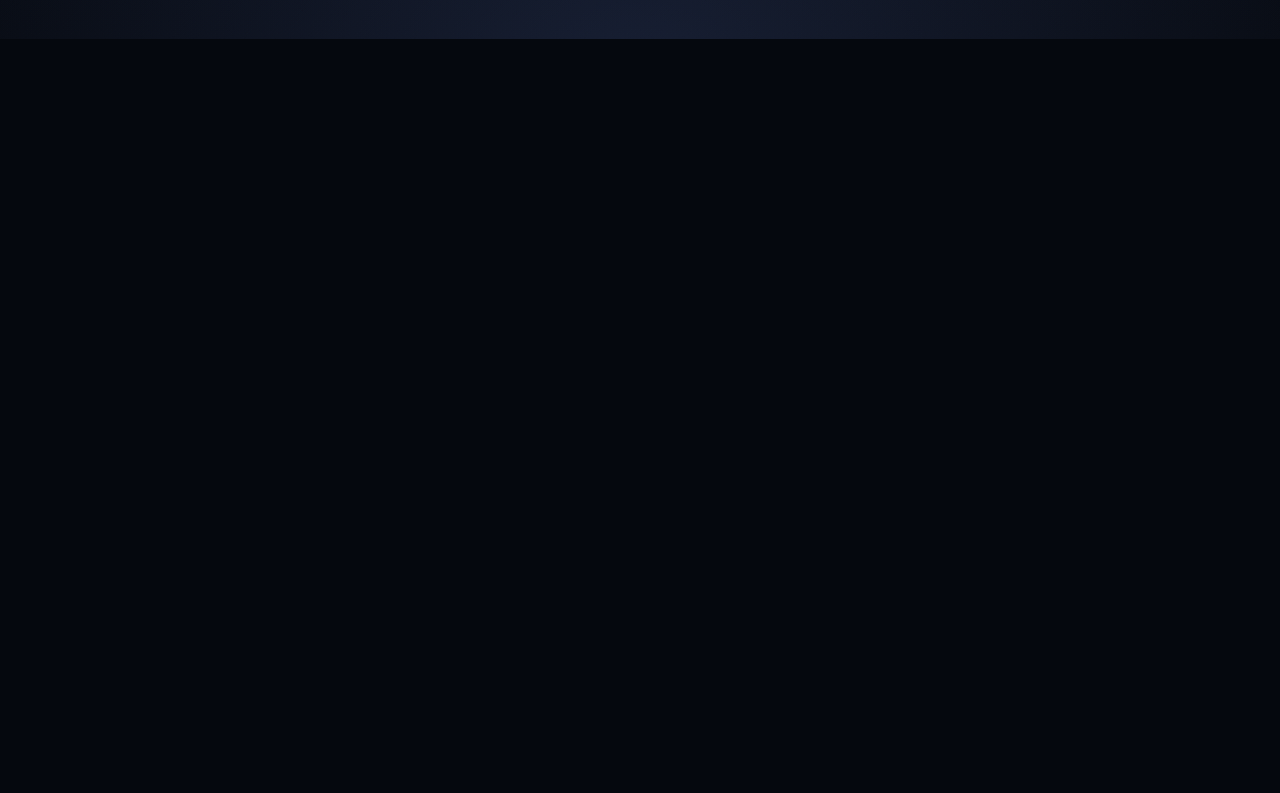
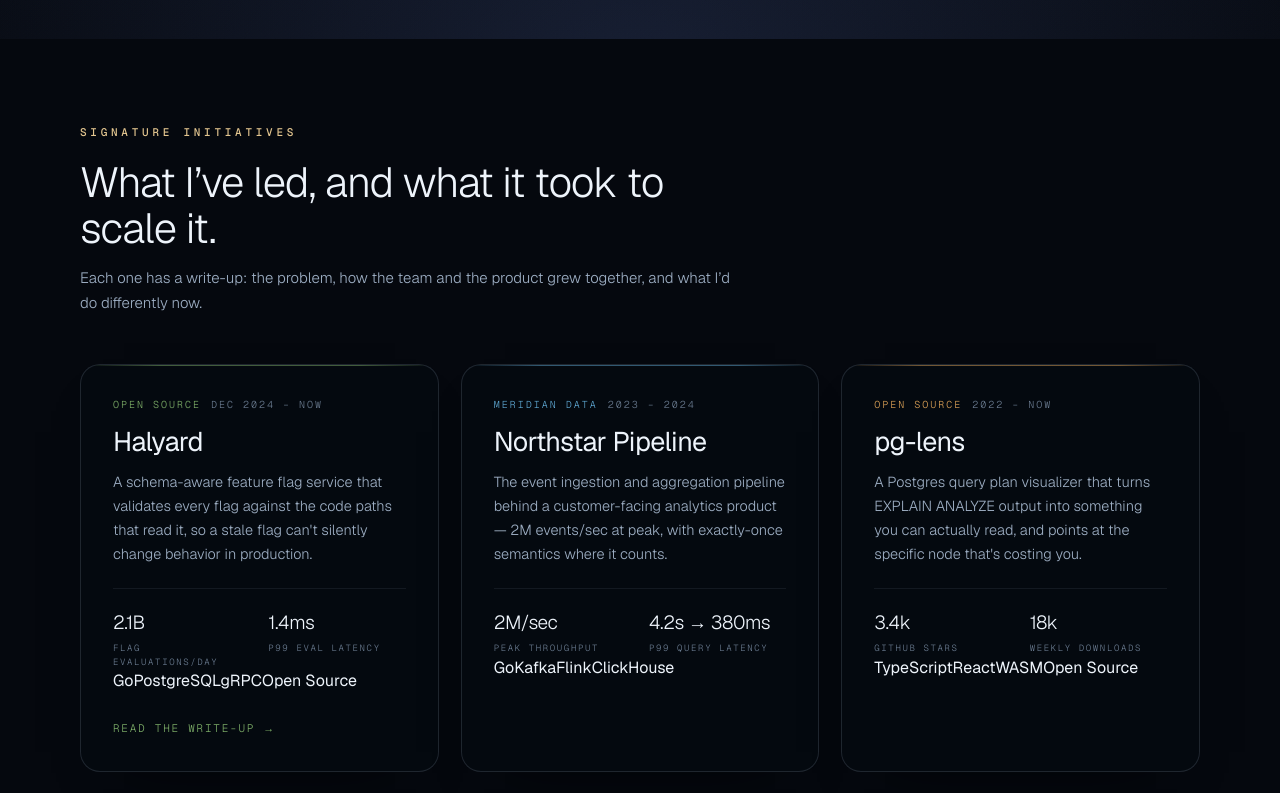
Before and after one commit to cathkwok/portfolio, a Next.js app: page / in a window 1280 px wide. Shown: the part 761-1554 px from the top of the page. Before the commit the page ends 800 px from the top, so only its background shows below. Built offline with nearby package versions, Linux system fonts and the light colour scheme.

Commit message:
feat: add signature work grid to the home page
A card per featured project with headline metrics, tags, and a link
to its write-up.

```diff
--- a/src/app/globals.css
+++ b/src/app/globals.css
@@ -178,3 +178,67 @@
 .scrollcue span { animation: bob 2.6s ease-in-out infinite; display: inline-block; }
 @keyframes bob { 0%, 100% { transform: translateY(0); } 50% { transform: translateY(5px); } }
 @media (prefers-reduced-motion: reduce) { .scrollcue span { animation: none; } }
+
+/* ------------------------------------------------------------- work grid */
+.work { padding: clamp(50px, 10vh, 110px) var(--pad) 0; }
+.work-inner { max-width: 1120px; margin: 0 auto; }
+.section-head { max-width: 660px; margin-bottom: clamp(34px, 6vh, 60px); }
+.section-head.center { margin-left: auto; margin-right: auto; text-align: center; }
+.section-head h2 {
+  margin-top: 16px; font-weight: 300; letter-spacing: -0.022em; line-height: 1.1;
+  font-size: clamp(26px, 4.4vw, 42px);
+}
+.section-head p { margin-top: 15px; color: var(--cream-dim); line-height: 1.65; font-size: 15px; }
+
+.work-grid { display: grid; gap: clamp(16px, 2vw, 22px); grid-template-columns: repeat(auto-fit, minmax(330px, 1fr)); }
+
+.wcard {
+  position: relative; display: flex; flex-direction: column;
+  padding: clamp(24px, 2.8vw, 32px);
+  background: var(--glass); border: 1px solid var(--line); border-radius: 20px;
+  backdrop-filter: blur(14px); -webkit-backdrop-filter: blur(14px);
+  box-shadow: 0 24px 60px -44px rgba(0, 0, 0, 0.9);
+  overflow: hidden; transition: border-color 0.3s ease, transform 0.3s ease;
+}
+/* accent hairline along the top edge */
+.wcard::before {
+  content: ""; position: absolute; top: 0; left: 0; right: 0; height: 1px;
+  background: linear-gradient(90deg, transparent, var(--dot, var(--accent)) 22%, var(--dot, var(--accent)) 78%, transparent);
+  opacity: 0.5; transition: opacity 0.3s ease;
+}
+.wcard:hover { border-color: rgba(190, 214, 240, 0.26); transform: translateY(-3px); }
+.wcard:hover::before { opacity: 1; }
+
+.wcard .meta {
+  display: flex; flex-wrap: wrap; gap: 10px; align-items: baseline;
+  font-family: var(--mono); font-size: 10px; letter-spacing: 0.2em; text-transform: uppercase;
+  color: var(--cream-faint);
+}
+.wcard .meta .org { color: var(--dot, var(--accent)); }
+.wcard h3 {
+  margin-top: 14px; font-size: clamp(22px, 2.8vw, 27px); font-weight: 400;
+  letter-spacing: -0.022em; line-height: 1.15;
+}
+.wcard h3 a { color: inherit; text-decoration: none; }
+.wcard h3 a::after { content: ""; position: absolute; inset: 0; }
+.wcard:hover h3 a { color: var(--dot, var(--accent)); }
+.wcard .blurb { margin-top: 13px; color: var(--cream-dim); font-size: 14.5px; line-height: 1.65; }
+
+.wmetrics {
+  display: grid; grid-template-columns: repeat(2, minmax(0, 1fr)); gap: 18px; margin-top: 22px;
+  padding-top: 20px; border-top: 1px solid var(--line-soft);
+}
+.wmetrics > div:only-child { grid-column: span 2; }
+.wmetrics .v { font-size: 19px; font-weight: 300; letter-spacing: -0.025em; color: var(--cream); }
+.wmetrics .k {
+  margin-top: 5px; font-family: var(--mono); font-size: 9px; letter-spacing: 0.18em;
+  text-transform: uppercase; color: var(--cream-faint);
+}
+.wcard .foot { margin-top: auto; padding-top: 22px; }
+.wcard .more {
+  display: inline-flex; align-items: center; gap: 8px;
+  font-family: var(--mono); font-size: 11px; letter-spacing: 0.16em; text-transform: uppercase;
+  color: var(--dot, var(--accent)); text-decoration: none;
+}
+.wcard .more span { transition: transform 0.25s ease; }
+.wcard:hover .more span { transform: translateX(4px); }
--- a/src/app/page.tsx
+++ b/src/app/page.tsx
@@ -1,7 +1,9 @@
-import { getProfile } from "@/lib/content";
+import WorkGrid from "@/components/WorkGrid";
+import { getProfile, getProjects } from "@/lib/content";
 
 export default function Home() {
   const profile = getProfile();
+  const projects = getProjects();
 
   return (
     <main className="content" id="main">
@@ -19,6 +21,8 @@
           <span>Scroll &darr;</span>
         </div>
       </section>
+
+      <WorkGrid projects={projects} />
     </main>
   );
 }
--- /dev/null
+++ b/src/components/WorkGrid.tsx
@@ -0,0 +1,66 @@
+import Link from "next/link";
+import type { CSSProperties } from "react";
+import type { Entry } from "@/lib/content";
+
+function accentVar(accent: string) {
+  return { "--dot": accent } as CSSProperties;
+}
+
+export default function WorkGrid({ projects }: { projects: Entry[] }) {
+  return (
+    <section className="work" id="work" aria-labelledby="work-heading">
+      <div className="work-inner">
+        <div className="section-head">
+          <span className="eyebrow">Signature initiatives</span>
+          <h2 id="work-heading">What I&rsquo;ve led, and what it took to scale it.</h2>
+          <p>
+            Each one has a write-up: the problem, how the team and the product grew together,
+            and what I&rsquo;d do differently now.
+          </p>
+        </div>
+
+        <div className="work-grid">
+          {projects.map((p) => (
+            <article key={p.slug} className="wcard" style={accentVar(p.accent)}>
+              <div className="meta">
+                <span className="org">{p.org}</span>
+                <span>{p.dateLabel}</span>
+              </div>
+
+              <h3>
+                {p.hasDetail ? <Link href={`/work/${p.slug}`}>{p.title}</Link> : p.title}
+              </h3>
+              <p className="blurb">{p.blurb}</p>
+
+              {p.metrics.length > 0 && (
+                <div className="wmetrics">
+                  {/* two headline numbers per card; the rest live on the detail page */}
+                  {p.metrics.slice(0, 2).map((m) => (
+                    <div key={m.label}>
+                      <div className="v">{m.value}</div>
+                      <div className="k">{m.label}</div>
+                    </div>
+                  ))}
+                </div>
+              )}
+
+              <div className="tags">
+                {p.tags.map((t) => (
+                  <b key={t}>{t}</b>
+                ))}
+              </div>
+
+              <div className="foot">
+                {p.hasDetail && (
+                  <span className="more">
+                    Read the write-up <span aria-hidden="true">→</span>
+                  </span>
+                )}
+              </div>
+            </article>
+          ))}
+        </div>
+      </div>
+    </section>
+  );
+}
```
